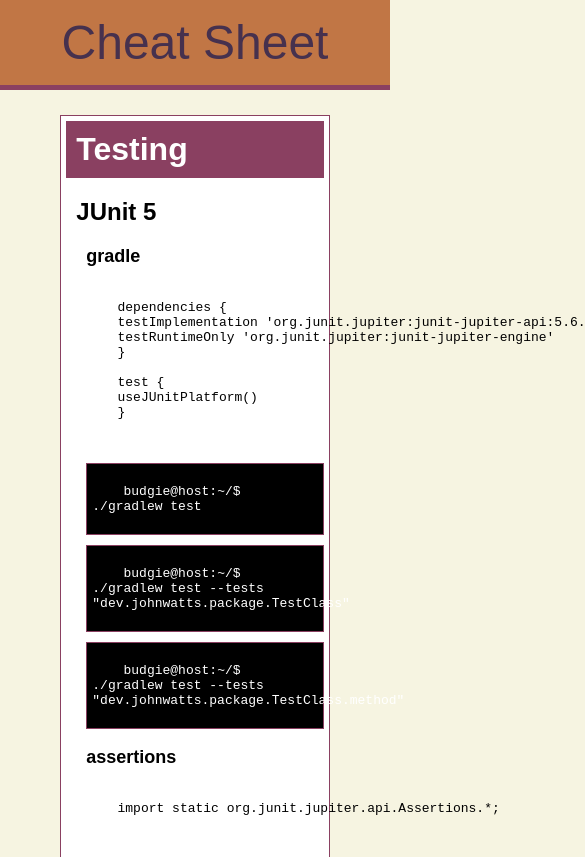
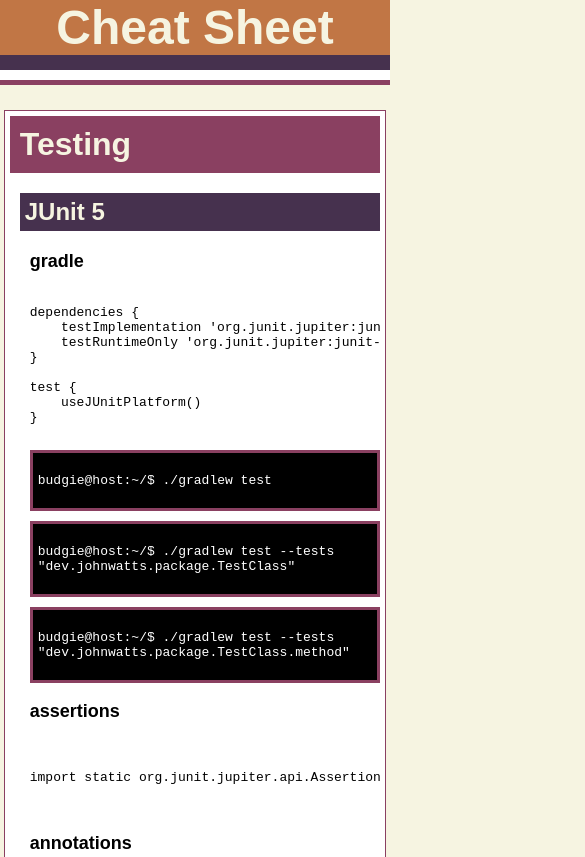
Before and after one commit to BudgieWatts/BudgieWatts.github.io, a plain HTML site: page index.html in a window 390 px wide. Shown: the top 857 px of the page, 585 px wide, since content can reach past the window. Drawn offline with Linux system fonts and the light colour scheme.

Commit message:
Tried unsuccessfully to get some kind of media queries working but just made it crappy on small screens.

```diff
--- a/index.html
+++ b/index.html
@@ -4,17 +4,23 @@
     <meta charset="UTF-8">
     <title>Cheat sheet</title>
     <link rel="stylesheet" href="site/styles.css">
+    <meta name="viewport" content="width=device-width, initial-scale=1">
 </head>
 <body>
-<header>Cheat Sheet</header>
+<header>
+    <div>
+        <div>
+            Cheat Sheet
+        </div>
+    </div>
+</header>
 <article>
     <h1>Testing</h1>
     <div class="section">
         <h2>JUnit 5</h2>
         <div class="section">
             <h3>gradle</h3>
-            <pre>
-
+            <div class="code">
 dependencies {
     testImplementation 'org.junit.jupiter:junit-jupiter-api:5.6.0'
     testRuntimeOnly 'org.junit.jupiter:junit-jupiter-engine'
@@ -23,8 +29,7 @@
 test {
     useJUnitPlatform()
 }
-
-            </pre>
+            </div>
 
             <div class="terminal">
 budgie@host:~/$ ./gradlew test
@@ -41,15 +46,15 @@
 
         <div class="section">
             <h3>assertions</h3>
-            <pre>
+            <div class="code">
 
 import static org.junit.jupiter.api.Assertions.*;
 
-            </pre>
+            </div>
         </div>
         <div class="section">
             <h3>annotations</h3>
-            <pre>
+            <div class="code">
 @Test
 public void foo()
 
@@ -69,14 +74,14 @@
 @AfterAll
 // Runs after all tests have completed
 
-            </pre>
+            </div>
         </div>
     </div>
     <div class="section">
         <h2>mockito</h2>
         <div class="section">
             <h3>gradle</h3>
-<pre>
+            <div class="code">
 dependencies {
     testImplementation (
     'org.junit.jupiter:junit-jupiter-api:5.6.0',
@@ -89,11 +94,11 @@
 test {
     useJUnitPlatform()
 }
-</pre>
+                </div>
         </div>
         <div class="section">
             <h3>usage</h3>
-            <pre>
+            <div class="code">
 import static org.mockito.Mockito.*;
 
 @ExtendWith(MockitoExtension.class)
@@ -116,7 +121,7 @@
         verify(mockedFoo).getOutputFor(anyInt());
         verify(mockedBar, times(3)).getOutputFor(anyInt());
     }
-</pre>
+
         </div>
     </div>
 </article>
--- a/site/styles.css
+++ b/site/styles.css
@@ -10,17 +10,32 @@ body {
     font-size: medium;
     font-family: sans-serif;
     margin: 0;
+    padding: 0;
     background-color: var(--main-background-colour);
+    overflow: auto;
 }
 
 header {
     font-size: xxx-large;
+    font-weight: bolder;
     margin: 0;
+    padding: 0;
     background-color: var(--orange-highlight-colour);
-    color: var(--purple-dark-colour);
-    border-bottom: thick solid var(--cerise-highlight-colour);
-    padding: 15px;
+    color: var(--main-background-colour);
+    border-bottom: 5px solid var(--cerise-highlight-colour);
     text-align: center;
+}
+
+header div {
+    border-bottom: 10px solid white;
+    padding: 0;
+    margin: 0;
+}
+
+header div div {
+    border-bottom: 15px solid var(--purple-dark-colour);
+    padding: 0;
+    margin: 0;
 }
 
 article {
@@ -35,12 +50,15 @@ article h1 {
     font-size: xx-large;
     margin: 0;
     background-color: var(--cerise-highlight-colour);
-    color: white;
+    color: var(--main-background-colour);
     padding: 10px;
 }
 
 h2 {
     font-size: x-large;
+    background-color: var(--purple-dark-colour);
+    color: var(--main-background-colour);
+    padding: 5px;
 }
 
 h3 {
@@ -49,7 +67,7 @@ h3 {
 
 div.terminal {
     background-color: black;
-    border: thin solid var(--cerise-highlight-colour);
+    border: medium solid var(--cerise-highlight-colour);
     color: white;
     padding: 5px;
     margin-top: 10px;
@@ -60,3 +78,21 @@ div.terminal {
 div.section {
     margin-left: 10px;
 }
+
+div.code {
+    white-space: pre;
+    overflow: scroll;
+    font-family: monospace;
+}
+
+@media (min-width: 601px) {
+    article {
+        width: 66%;
+    }
+}
+
+@media (max-width: 600px) {
+    article {
+        width: 95%;
+    }
+}
```
Lines whose indentation alone changed are shown as unchanged.
